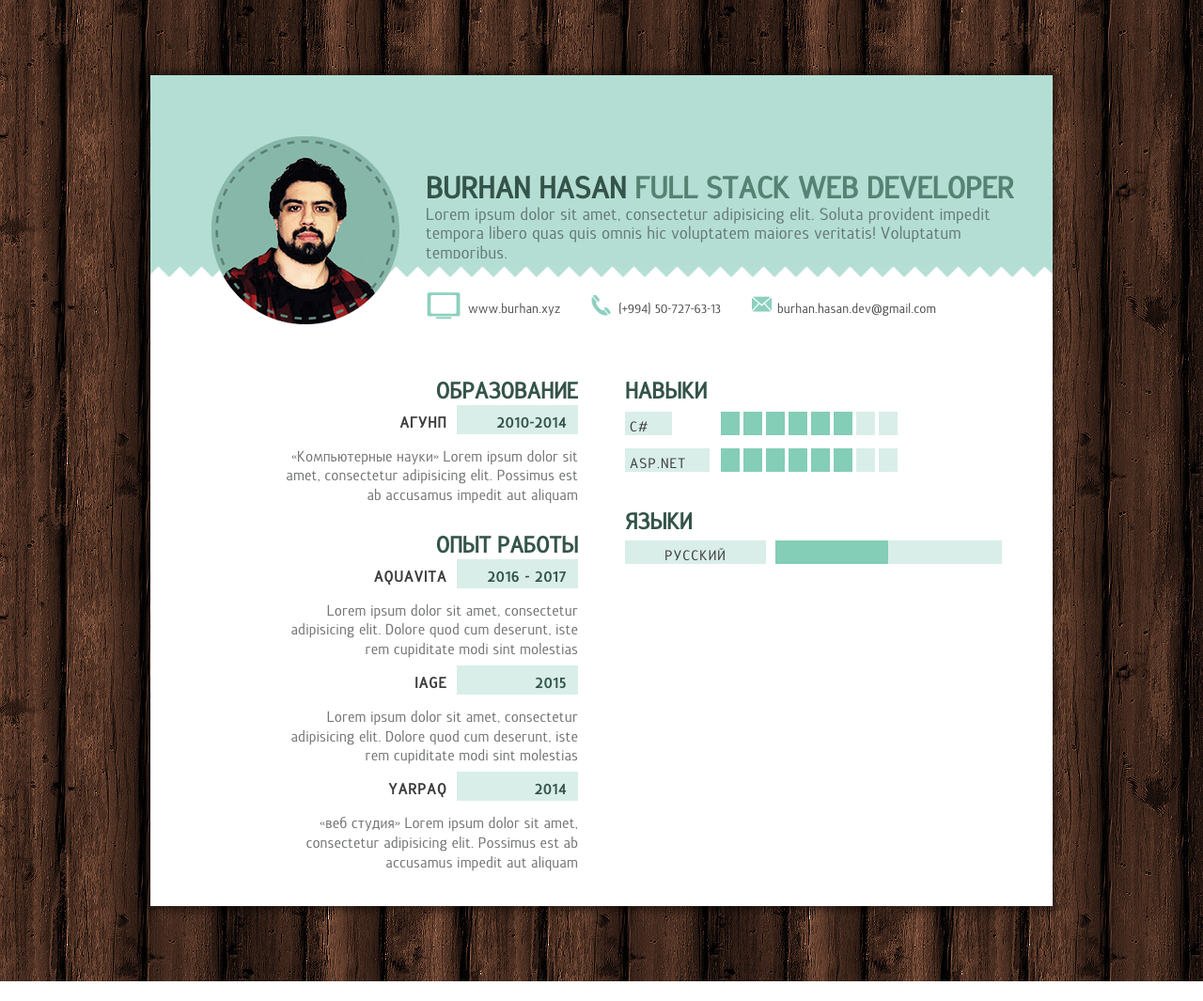
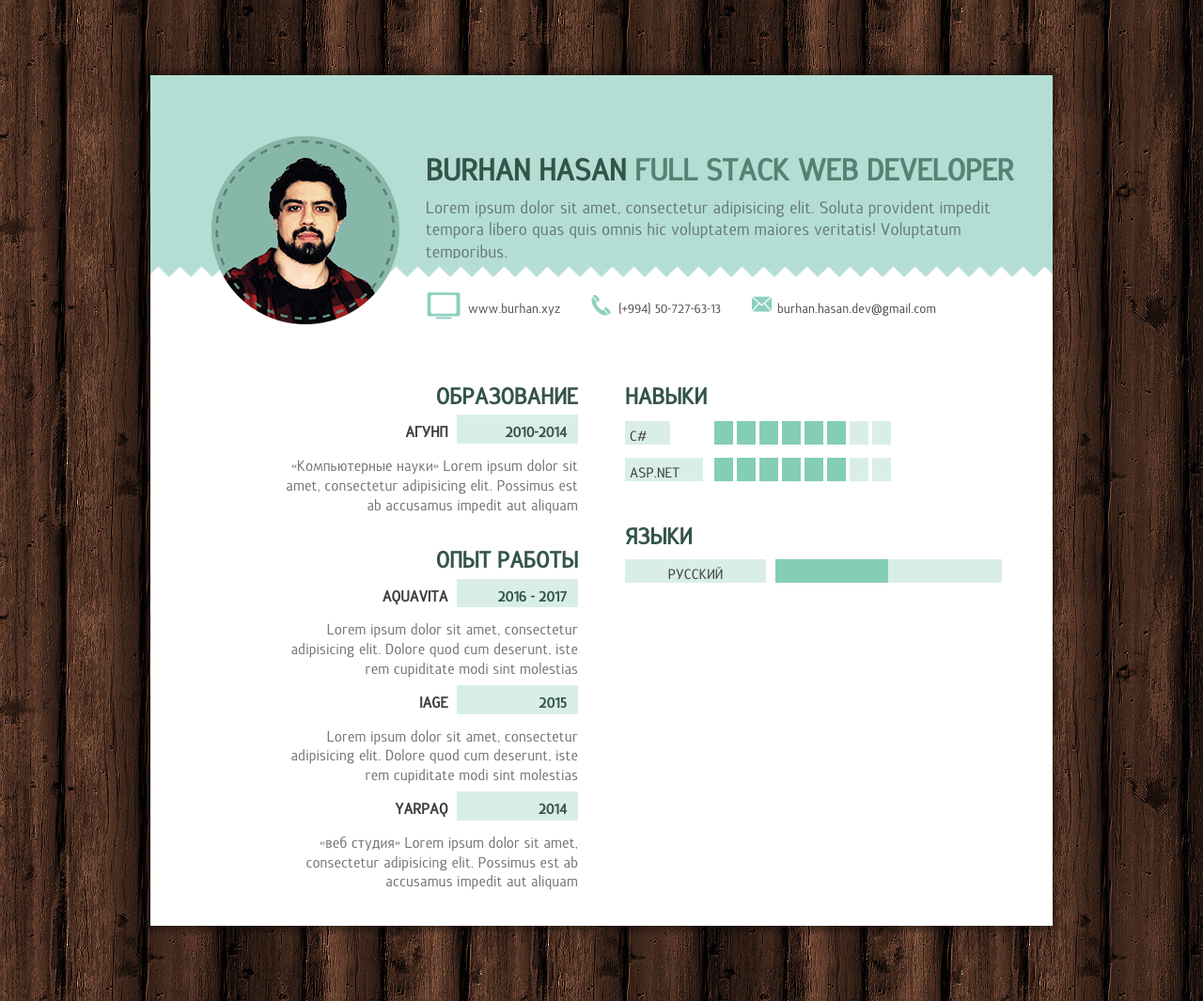
Before and after one commit to Burhan-Hasan/burhan-hasan.github.io, a plain HTML site: page index.html in a window 1280 px wide. Shown: the whole page at 94% size. Before the commit the page ends 1044 px from the top, so only its background shows below. Drawn offline with Linux system fonts and the light colour scheme.

Commit message:
Font bug fixes

```diff
--- a/styles/app.less
+++ b/styles/app.less
@@ -43,6 +43,7 @@ h6,
 p {
     margin: 0;
     padding: 0;
+    line-height: 1.3em;
 }
 
 body {
@@ -179,7 +180,6 @@ body {
         text-transform: uppercase;
         font-size: 16px;
         color: @color-black-dark;
-        letter-spacing: 1px;
         margin-bottom: 10px;
         span {
             background-color: @color-main-light2;
@@ -219,7 +219,6 @@ body {
         text-transform: uppercase;
         font-size: 15px;
         padding: 5px 0;
-        letter-spacing: 1px;
     }
     &.block-avg {
         width: 90%;
```
Also changed, not shown: styles/app.css.
